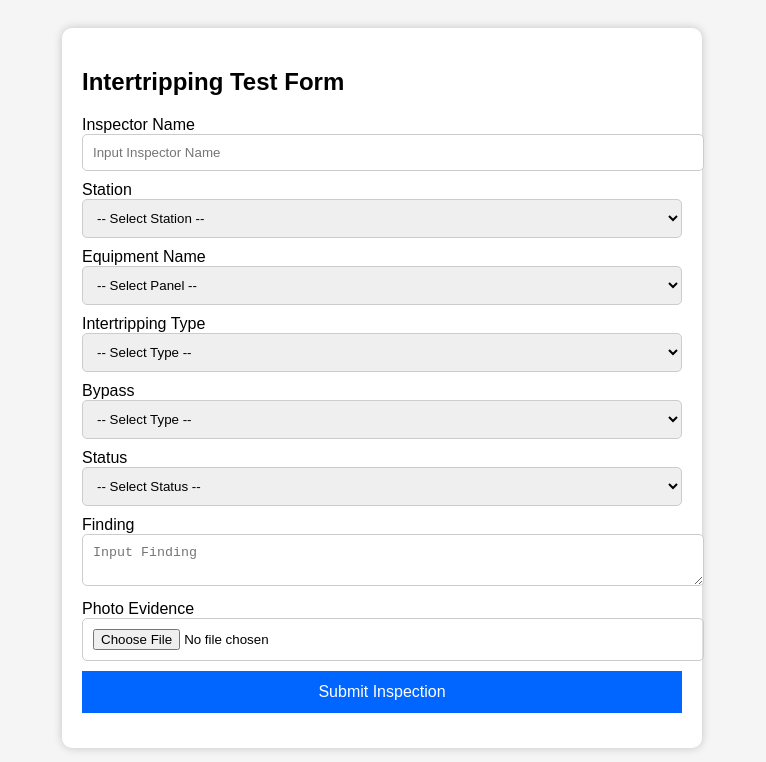
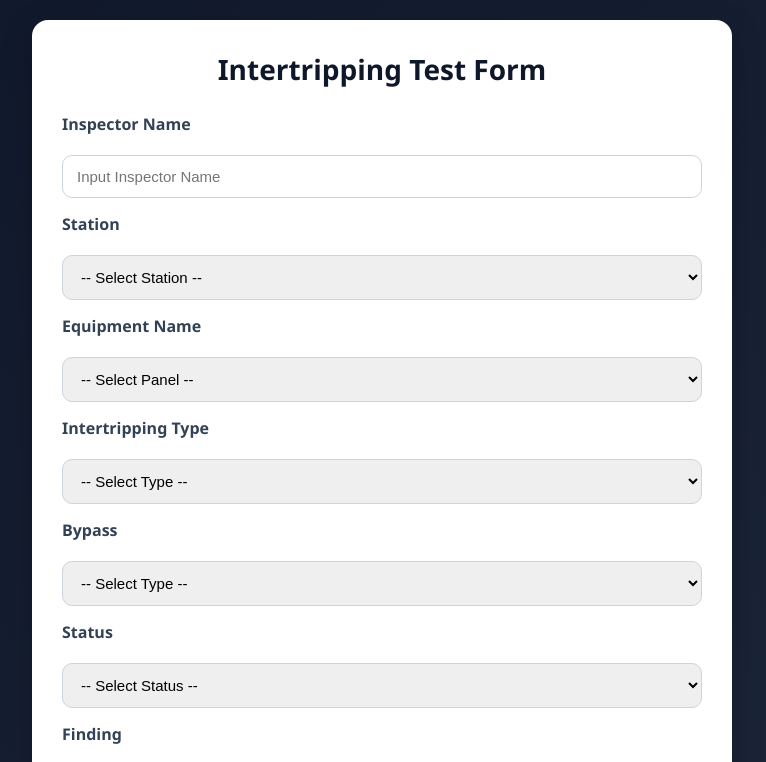
Before and after one commit to zeddtafiq/reportCX, a plain HTML site: page index.html in a window 1280 px wide. Shown: the top 762 px of the page, without its empty margins (258-1024 px from the left). Drawn offline with Linux system fonts and the light colour scheme.

Commit message:
css bari

```diff
--- a/style.css
+++ b/style.css
@@ -1,84 +1,139 @@
+*{
+    margin:0;
+    padding:0;
+    box-sizing:border-box;
+}
+
 body{
-
-font-family:Arial,sans-serif;
-background:#f5f5f5;
-padding:20px;
-
+    font-family:'Segoe UI', Tahoma, Geneva, Verdana, sans-serif;
+    background:linear-gradient(135deg,#0f172a,#1e293b);
+    min-height:100vh;
+    padding:20px;
 }
 
 .container{
-
-max-width:600px;
-margin:auto;
-
-background:white;
-
-padding:20px;
-
-border-radius:10px;
-
-box-shadow:0 0 10px rgba(0,0,0,0.2);
-
+    max-width:700px;
+    margin:auto;
+    background:#ffffff;
+    padding:30px;
+    border-radius:16px;
+    box-shadow:0 10px 30px rgba(0,0,0,0.25);
 }
 
-input,
-textarea,
-select{
+h2{
+    text-align:center;
+    color:#0f172a;
+    margin-bottom:25px;
+    font-size:28px;
+    font-weight:700;
+}
 
-width:100%;
+form{
+    display:flex;
+    flex-direction:column;
+    gap:15px;
+}
 
-padding:10px;
+label{
+    font-weight:600;
+    color:#334155;
+    margin-bottom:5px;
+    display:block;
+}
 
-margin-bottom:10px;
+input[type="text"],
+select,
+textarea{
+    width:100%;
+    padding:12px 14px;
+    border:1px solid #cbd5e1;
+    border-radius:10px;
+    font-size:15px;
+    transition:all 0.3s ease;
+}
 
-border:1px solid #ccc;
+input[type="text"]:focus,
+select:focus,
+textarea:focus{
+    border-color:#2563eb;
+    outline:none;
+    box-shadow:0 0 0 3px rgba(37,99,235,0.2);
+}
 
-border-radius:5px;
+textarea{
+    min-height:120px;
+    resize:vertical;
+}
 
+input[type="file"]{
+    padding:10px;
+    border:1px dashed #94a3b8;
+    border-radius:10px;
+    background:#f8fafc;
+}
+
+#preview{
+    width:100%;
+    margin-top:10px;
+    border-radius:12px;
+    border:1px solid #e2e8f0;
+    max-height:400px;
+    object-fit:cover;
 }
 
 button{
-
-width:100%;
-
-padding:12px;
-
-background:#0066ff;
-
-color:white;
-
-border:none;
-
-cursor:pointer;
-
-font-size:16px;
-
+    background:#2563eb;
+    color:white;
+    border:none;
+    padding:14px;
+    border-radius:10px;
+    font-size:16px;
+    font-weight:600;
+    cursor:pointer;
+    transition:0.3s;
 }
 
 button:hover{
-
-background:#004dcc;
-
+    background:#1d4ed8;
 }
 
-#preview{
-
-width:100%;
-
-display:none;
-
-margin-top:10px;
-
-border-radius:5px;
-
+button:disabled{
+    background:#94a3b8;
+    cursor:not-allowed;
 }
 
 #status{
+    margin-top:15px;
+    text-align:center;
+    font-weight:600;
+}
 
-margin-top:15px;
+.success{
+    color:#16a34a;
+}
 
-text-align:center;
+.error{
+    color:#dc2626;
+}
 
-font-weight:bold;
+@media (max-width:768px){
+
+    body{
+        padding:10px;
+    }
+
+    .container{
+        padding:20px;
+    }
+
+    h2{
+        font-size:22px;
+    }
+
+    input,
+    select,
+    textarea{
+        font-size:14px;
+    }
 
 }
```
